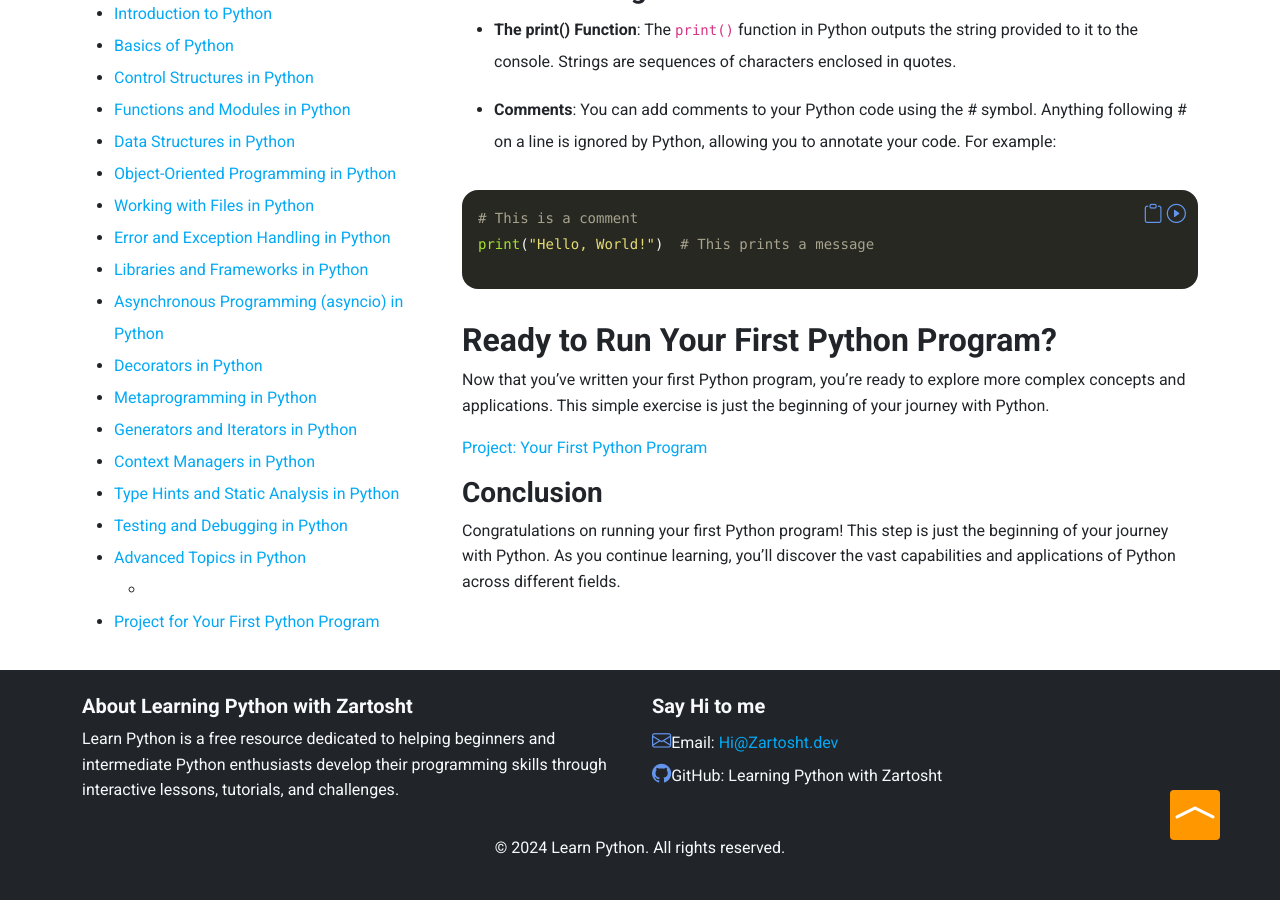
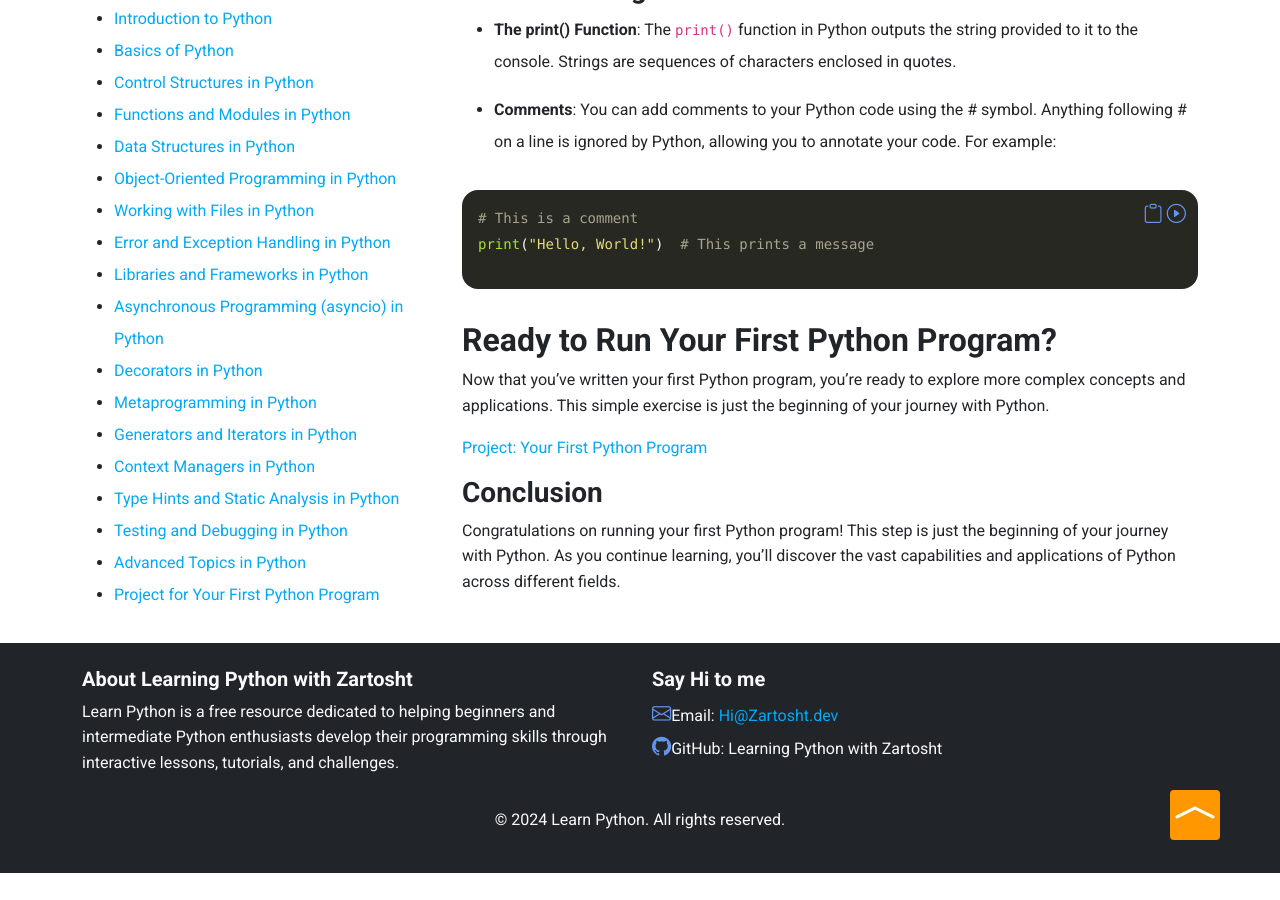
Before and after one commit to zartosht/learning-python, a Jekyll site: the page built from 001.1.2-Your First Python Program.md, in a window 1280 px wide and 900 px high, scrolled down 848 px. Built offline with Jekyll 4.4.1, drawn with Linux system fonts in a browser that asks for light colours; our own code applies the rules of GitHub Pages for plain Markdown files; comment, search, counter and statistics services are not loaded; after the commit the page ends 1721 px from its top, so only the background shows below that.

Commit message:
Complete lessons

```diff
--- a/_includes/aside.html
+++ b/_includes/aside.html
@@ -11,9 +11,9 @@
 
     {% if level contains '.' %}
     {% comment %}This is a subpage{% endcomment %}
-    <ul class="sub-nav">
+    <!-- <ul class="sub-nav">
       <li><a href="{{ page.url | prepend: site.baseurl }}">{{ page.title }}</a></li>
-    </ul>
+    </ul> -->
     {% else %}
     <li><a href="{{ page.url | prepend: site.baseurl }}">{{ page.title }}</a></li>
     {% endif %}
```
